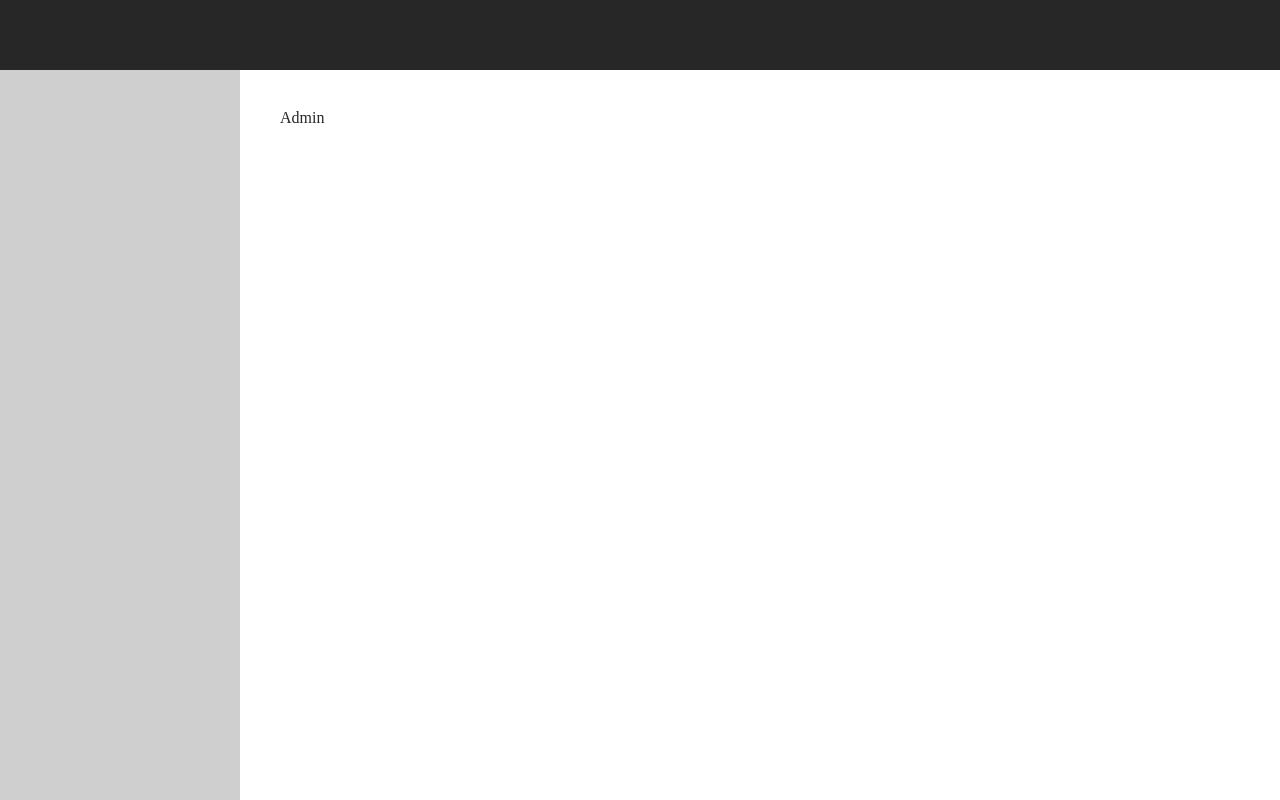
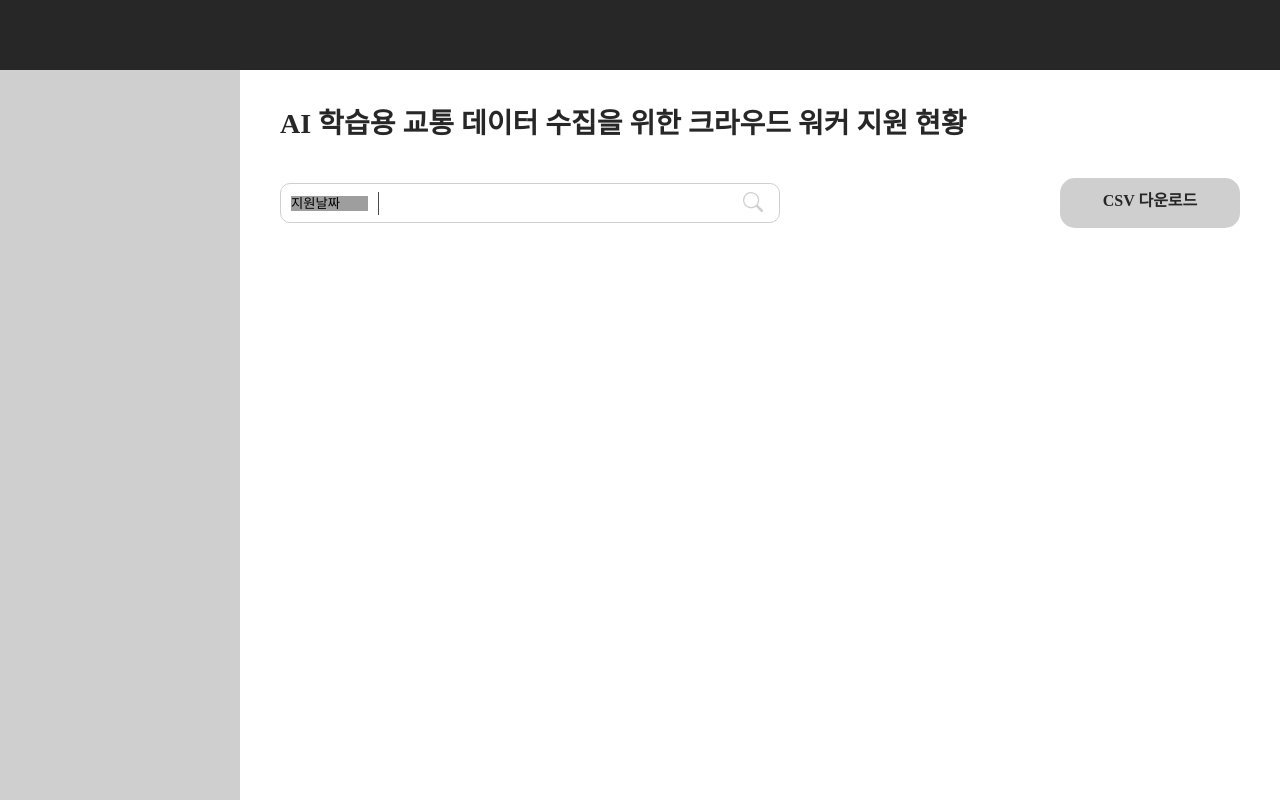
Before and after one commit to wanted-group-4/wanted-group-4-snplab, a React (Create React App) app: page /admin in a window 1280 px wide. Built offline with nearby package versions, Linux system fonts and the light colour scheme; grey boxes are pictures that could not be loaded.

Commit message:
feat: admin search & csv 버튼 구현

```diff
--- /dev/null
+++ b/src/components/admin/Download.tsx
@@ -0,0 +1,19 @@
+import React from 'react';
+import styled from 'styled-components';
+
+const Download = () => {
+  return <DownloadContainer>CSV 다운로드</DownloadContainer>;
+};
+
+export default Download;
+
+const DownloadContainer = styled.div`
+  width: 180px;
+  height: 50px;
+  background: ${({ theme }) => theme.color.grey_04};
+  border-radius: 15px;
+  padding: 15px;
+  text-align: center;
+  font-weight: 700;
+  cursor: pointer;
+`;
--- /dev/null
+++ b/src/components/admin/search/Search.tsx
@@ -0,0 +1,48 @@
+import React from 'react';
+import styled from 'styled-components';
+import { BsSearch } from 'react-icons/bs';
+
+import Select from '@components/admin/search/Select';
+
+function Search() {
+  return (
+    <SearchContainer>
+      <Select />
+      <Line />
+      <Input />
+      <Button>
+        <BsSearch />
+      </Button>
+    </SearchContainer>
+  );
+}
+
+export default Search;
+
+const SearchContainer = styled.div`
+  width: 500px;
+  height: 40px;
+  display: flex;
+  align-items: center;
+  border: 1px solid ${({ theme }) => theme.color.grey_04};
+  border-radius: 10px;
+  padding: 10px;
+`;
+const Line = styled.div`
+  height: 23px;
+  width: 1px;
+  background: ${({ theme }) => theme.color.grey_06};
+  margin: 0 10px;
+`;
+const Input = styled.input`
+  width: 360px;
+  height: 30px;
+`;
+const Button = styled.button`
+  background-color: #fff;
+  svg {
+    width: 20px;
+    height: 20px;
+    color: ${({ theme }) => theme.color.grey_04};
+  }
+`;
--- /dev/null
+++ b/src/components/admin/search/Select.tsx
@@ -0,0 +1,32 @@
+import React from 'react';
+import styled from 'styled-components';
+
+function Select() {
+  const searchSelectOptionList = [
+    ['지원날짜', 'date'],
+    ['지원자명', 'name'],
+    ['성별', 'sex'],
+    ['생년월일', 'birth'],
+    ['이용수단', 'transportation'],
+    ['거주지', 'region'],
+  ];
+  return (
+    <SelectContainer>
+      {searchSelectOptionList.map(option => (
+        <Option key={option[1]} value={option[1]}>
+          {option[0]}
+        </Option>
+      ))}
+    </SelectContainer>
+  );
+}
+
+export default Select;
+
+const SelectContainer = styled.select`
+  width: 80px;
+  appearance: none;
+  background: url('./img/AiFillCaretDown.svg') no-repeat right;
+`;
+
+const Option = styled.option``;
--- a/src/pages/Admin.tsx
+++ b/src/pages/Admin.tsx
@@ -1,5 +1,31 @@
 import React from 'react';
+import styled from 'styled-components';
+
+import Search from '@src/components/admin/search/Search';
+import Download from '@src/components/admin/Download';
 
 export default function Admin() {
-  return <div>Admin</div>;
+  return (
+    <AdminContainer>
+      <Title>AI 학습용 교통 데이터 수집을 위한 크라우드 워커 지원 현황</Title>
+      <Wrap>
+        <Search />
+        <Download />
+      </Wrap>
+    </AdminContainer>
+  );
 }
+
+const AdminContainer = styled.div``;
+
+const Title = styled.h1`
+  font-size: 28px;
+  font-weight: 700;
+  margin-bottom: 40px;
+`;
+
+const Wrap = styled.div`
+  display: flex;
+  justify-content: space-between;
+  align-items: center;
+`;
```
Also changed, not shown: public/images/AiFillCaretDown.svg (added).
